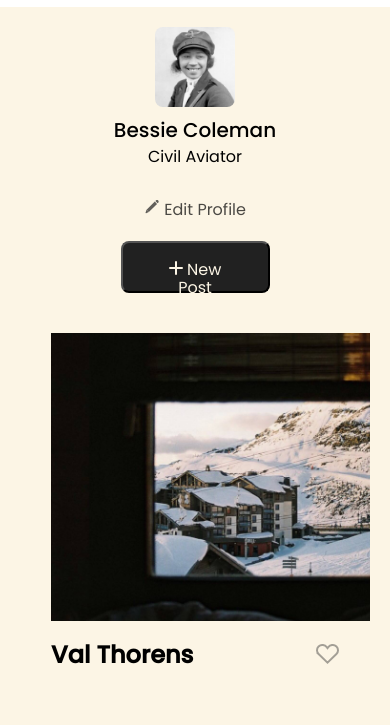
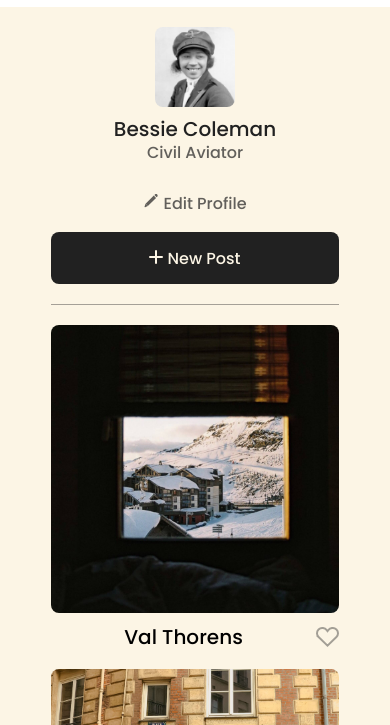
Before and after one commit to JayAli845/se_project_spots, a plain HTML site: page index.html in a window 390 px wide. Shown: the part 39-764 px from the top of the page. Drawn offline with Linux system fonts and the light colour scheme.

Commit message:
New update for my project

```diff
--- a/blocks/card.css
+++ b/blocks/card.css
@@ -3,12 +3,24 @@
   width: 413px;
   object-fit: cover;
   display: block;
+  border-radius: 8px;
 }
 
 .card__content {
   display: flex;
   align-items: center;
   justify-content: space-between;
+  margin-top: 12px;
+}
+
+.card__title {
+  text-overflow: ellipsis;
+  white-space: nowrap;
+  overflow: hidden;
+  max-width: 413px;
+  font-weight: 500;
+  line-height: 120%;
+  font-size: 20px;
 }
 
 .card__like-button {
@@ -19,14 +31,46 @@
   background-color: transparent;
   opacity: 40%;
   transition: opacity 0.4s ease;
+  background-size: contain;
+  background-position: center;
+  background-repeat: no-repeat;
 }
 
 .card__like-button:hover {
   opacity: 100%;
+  cursor: pointer;
 }
 
 @media screen and (max-width: 630px) {
   .card__image {
     height: 288px;
+    width: 288px;
+    border-radius: 8px;
+  }
+
+  .card__title {
+    margin: 0 auto;
+  }
+
+  .card__like-button {
+    background-size: contain;
+    background-position: center;
+    background-repeat: no-repeat;
   }
 }
+
+@media screen and (max-width: 320px) {
+  .card__title {
+    max-width: 80%;
+  }
+
+  .card__image {
+    margin: 0 auto;
+    max-height: 90%;
+    max-width: 90%;
+  }
+
+  .card__like-button {
+    margin: 0 auto;
+  }
+}
--- a/blocks/cards.css
+++ b/blocks/cards.css
@@ -1,8 +1,11 @@
 .cards {
   padding-top: 20px;
+  padding-bottom: 40px;
+  gap: 20px;
   text-overflow: ellipsis;
   white-space: nowrap;
   overflow: hidden;
+  border-bottom: 1px rgba(33, 33, 33, 0.4) solid;
 }
 
 .cards__list {
@@ -16,7 +19,12 @@
 }
 
 @media screen and (max-width: 630px) {
+  .cards {
+    padding-bottom: 20px;
+  }
+
   .cards__list {
     grid-template-columns: repeat(auto-fit, 288px);
+    gap: 20px;
   }
 }
--- a/blocks/content.css
+++ b/blocks/content.css
@@ -1,3 +1,9 @@
 .content {
   padding: 0 20px;
 }
+
+@media screen and (max-width: 320px) {
+  .content {
+    padding: 0 16px;
+  }
+}
--- a/blocks/footer.css
+++ b/blocks/footer.css
@@ -3,7 +3,12 @@
 }
 
 .footer__copyright {
+  margin: 0 auto;
   text-align: center;
   font-weight: 400;
   font-size: 16px;
+  padding: 60px 0;
+  color: #212121;
+  opacity: 70%;
+  line-height: 100%;
 }
--- a/blocks/page.css
+++ b/blocks/page.css
@@ -1,5 +1,6 @@
 .page {
   background-color: #fcf5e5;
+  font-color: #212121;
   font-family: Poppins, Arial, Helvetica, sans-serif;
   min-height: 100vh;
 }
--- a/blocks/profile.css
+++ b/blocks/profile.css
@@ -3,7 +3,7 @@
   max-width: 1280px;
   margin: 0 auto;
   padding: 34px 0 20px;
-  border-bottom: 1px rgba(33 33 33 0.4) solid;
+  border-bottom: 1px rgba(33, 33, 33, 0.4) solid;
 }
 
 .profile__avatar {
@@ -20,13 +20,16 @@
 
 .profile__name {
   margin: 0 0 12px;
-  font-weight: 500;
   display: -webkit-box;
   overflow: hidden;
   text-overflow: ellipsis;
   -webkit-line-clamp: 3;
   -webkit-box-orient: vertical;
   max-width: 420px;
+  font-size: 32px;
+  font-weight: 500;
+  line-height: 100%;
+  color: #212121;
 }
 
 .profile__description {
@@ -37,14 +40,25 @@
   -webkit-line-clamp: 3;
   -webkit-box-orient: vertical;
   max-width: 420px;
+  font-size: 16px;
+  font-weight: 500;
+  line-height: 100%;
+  opacity: 70%;
+  color: #212121;
 }
 
 .profile__edit-btn {
   margin-top: auto;
+  margin-right: auto;
+  padding: 0;
   background-color: transparent;
   border: none;
   opacity: 70%;
   transition: opacity 0.4s ease;
+  font-size: 16px;
+  font-weight: 500;
+  line-height: 100%;
+  color: #212121;
 }
 
 .profile__edit-btn:hover {
@@ -52,16 +66,19 @@
 }
 
 .profile__add-btn {
+  margin-top: auto;
   margin-left: auto;
   color: #fcf5e5;
   background-color: #212121;
   height: 52px;
-  max-width: 149px;
-  width: 100%;
   padding: 18px 32px 18px 32px;
   border-radius: 8px;
   opacity: 1;
   transition: opacity 0.4s ease;
+  border: none;
+  font-size: 16px;
+  font-weight: 500;
+  line-height: 100%;
 }
 
 .profile__add-btn:hover {
@@ -101,5 +118,10 @@
 
   .profile__add-btn {
     margin: 0;
+    width: 100%;
+  }
+
+  .profile__edit-btn {
+    margin: 0 auto;
   }
 }
--- a/index.html
+++ b/index.html
@@ -76,7 +76,7 @@
               />
               <div class="card__content">
                 <h2 class="card__title">
-                  A very long bridge, over the forest...
+                  A very long bridge, over the forest connecting both sides
                 </h2>
                 <button type="button" class="card__like-button"></button>
               </div>
```
